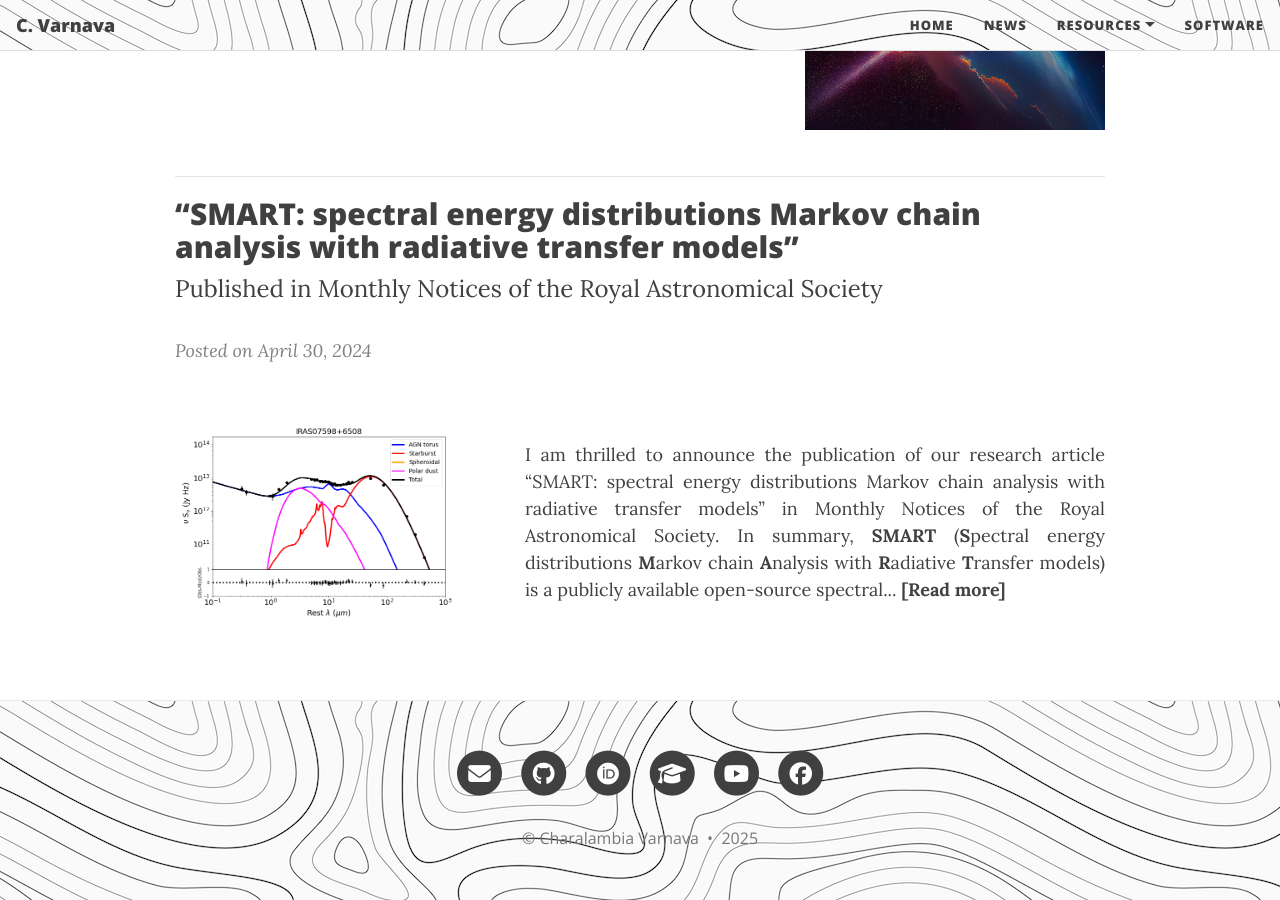
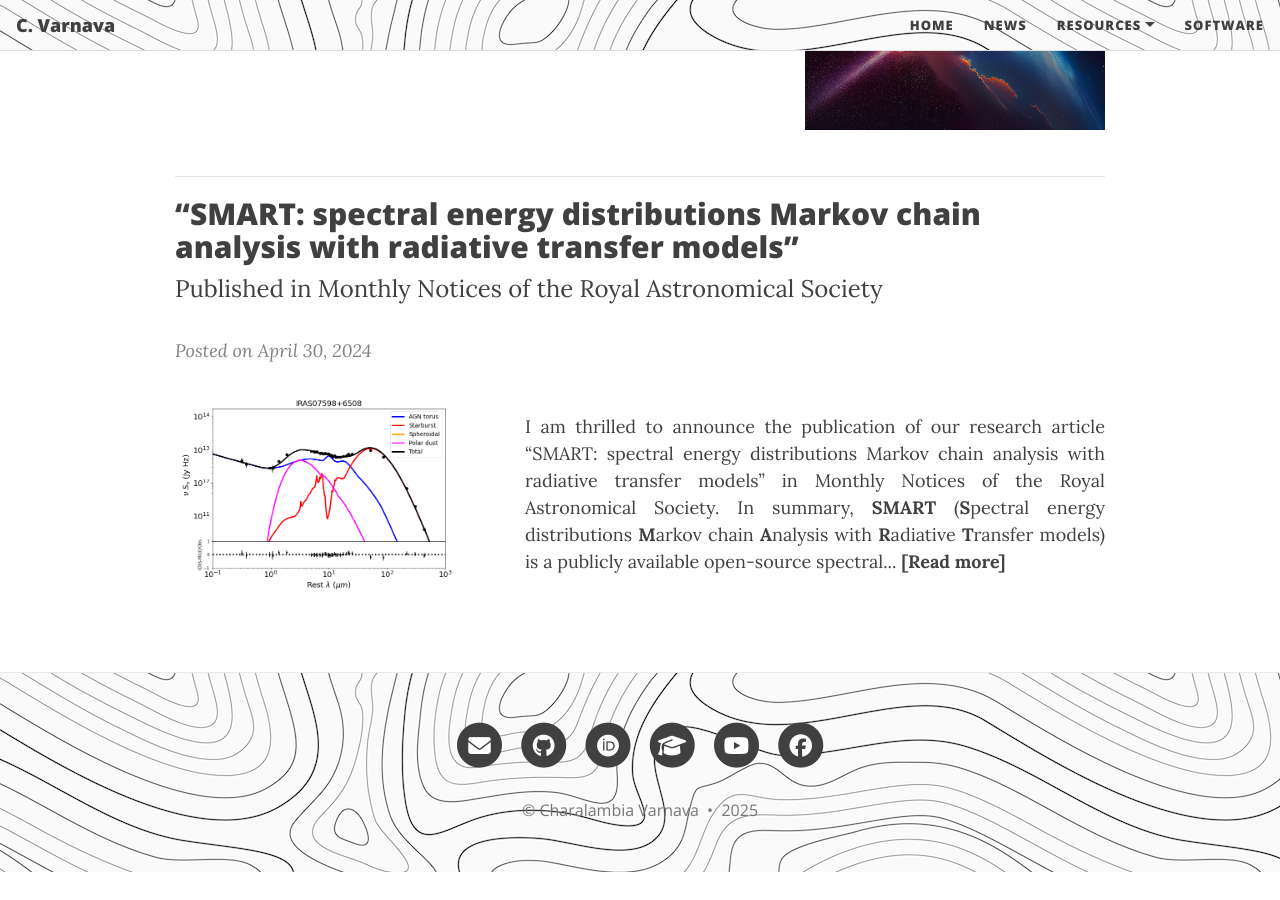
Before and after one commit to ch-var/ch-var.github.io, a Jekyll site: the page built from news.html, in a window 1280 px wide and 900 px high, scrolled down 2437 px. Built offline with Jekyll 4.4.1, drawn with Linux system fonts in a browser that asks for light colours; formulas are drawn with MathJax 3; after the commit the page ends 3309 px from its top, so only the background shows below that.

Commit message:
Update news.html

```diff
--- a/news.html
+++ b/news.html
@@ -79,7 +79,7 @@ mathjax: true
 
 <p style="margin-bottom: 8px; font-family: var(--header-font); font-weight: 800; line-height: 1.1; font-size: 1.875rem; margin-top: 1.25rem;">“SMART: spectral energy distributions Markov chain analysis with radiative transfer models”</p>
 <p style="margin-top: 8px; margin-bottom: 8px;"><font size="+2">Published in Monthly Notices of the Royal Astronomical Society</font></p>
-<p><i style="margin-bottom: -5px; color:#808080";>Posted on April 30, 2024</i></p>
+<p style="margin-bottom: 2px;"><i style="color:#808080;">Posted on April 30, 2024</i></p>
 
 <div style="display: flex; justify-content: space-between; align-items: center; flex-wrap: wrap;">
   <p style="margin-right: 30px;"><img src="/assets/img/IRAS07598+6508_CYGNUS.png" style="max-width: 300px; height: auto;"/></p>
```
